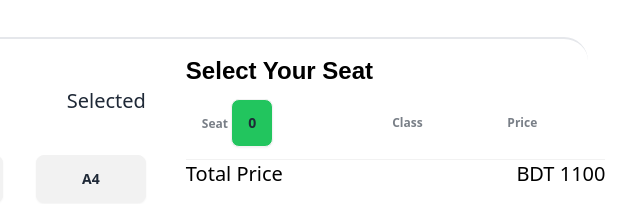
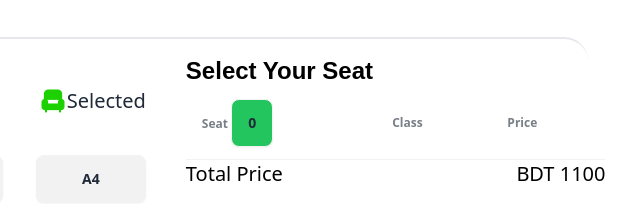
Before and after one commit to FarzanaRuby/Assignment-5, a plain HTML site: page index.html in a window 1280 px wide. Shown: the part 1876-2080 px from the top of the page, 627-1267 px from the left. Drawn offline with nearby package versions, Linux system fonts and the light colour scheme.

Commit message:
added modified

```diff
--- a/index.html
+++ b/index.html
@@ -202,6 +202,7 @@
                     <p class="font-medium text-xl">Available</p>
                 </div>
                 <div class="flex justify-between">
+                  <span><img src="images/seat-green-filled.png" alt=""></span>
                     <p class="font-medium text-xl">Selected</p>
                 </div>
             </div>
```
